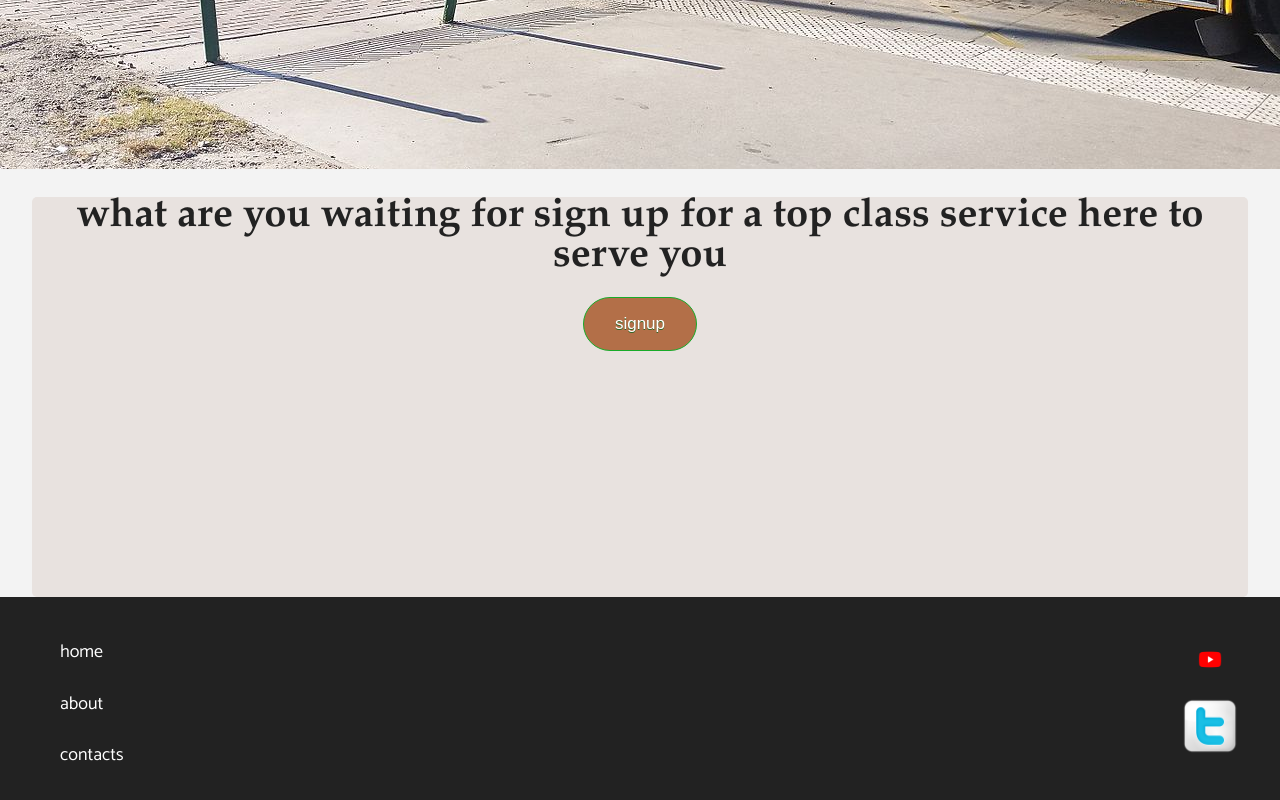
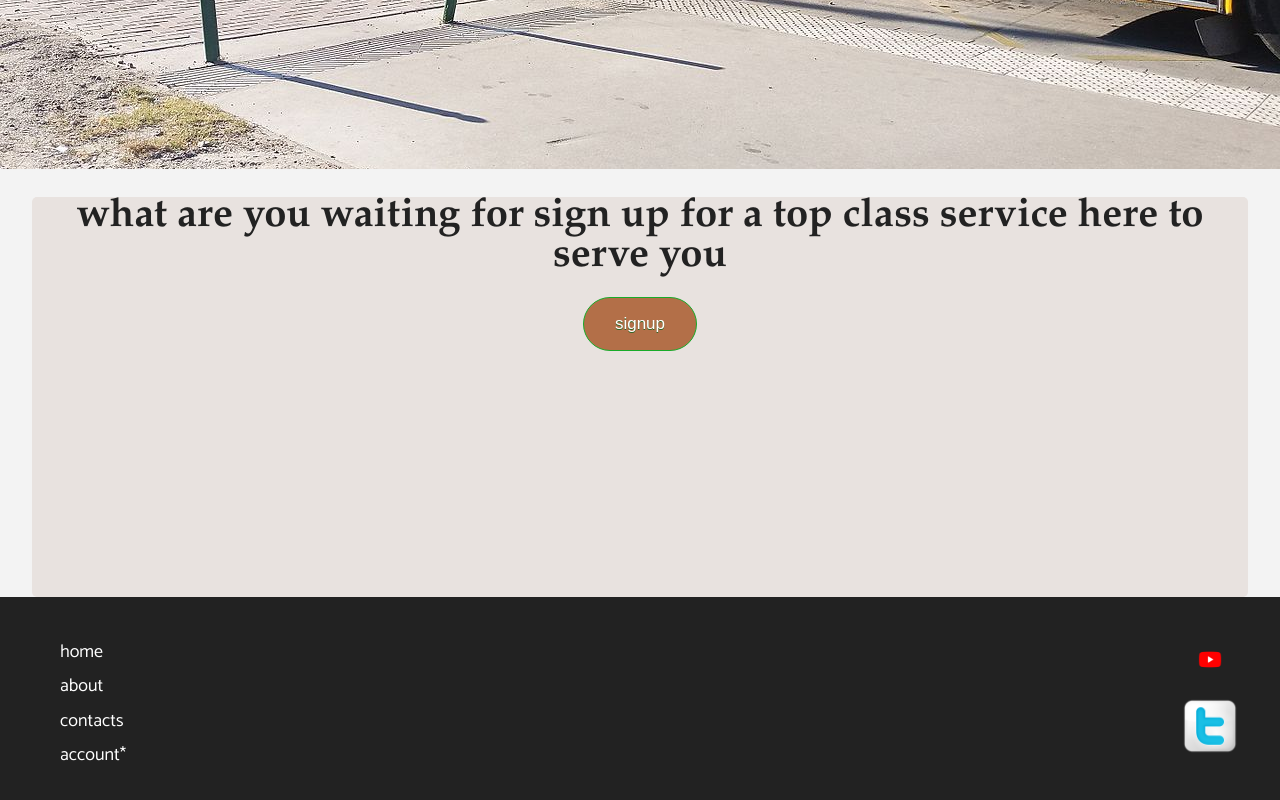
Before and after one commit to izzett222/wayfarer-website, a plain HTML site: page index.html in a window 1280 px wide. Shown: the part 631-1431 px from the top of the page. Drawn offline with Linux system fonts and the light colour scheme.

Commit message:
coonected all th page

```diff
--- a/index.html
+++ b/index.html
@@ -37,6 +37,7 @@
         <li><a href="index.html">home</a></li>
         <li><a href="#">about</a></li>
         <li><a href="#">contacts</a></li>
+        <li><a href="ui/pages/account.html">account*</a></li>
       </ul>
       <div class="footer-icons">
         <a href="#"><img src="ui/images/youtube-logo-png-46017.png" width="100" alt="youtube logo"></a>
```
